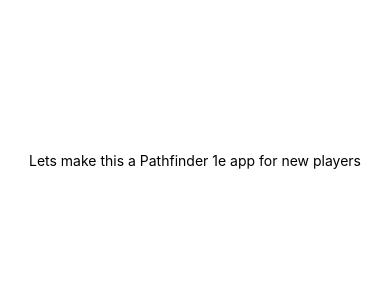
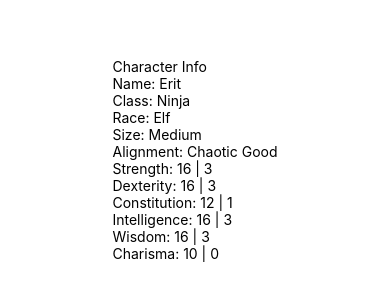
Before and after one commit to Drkeck/Character-app-p1e, a React Native app: screen / in a window 390 px wide. Shown: the part 262-562 px from the top of the page. Built offline with nearby package versions, Linux system fonts and the light colour scheme.

Commit message:
added some more to the character sheet renderer and started testing a working json file as an example

```diff
--- a/App.js
+++ b/App.js
@@ -1,11 +1,12 @@
 import { StatusBar } from 'expo-status-bar';
 import React from 'react';
+import CharacterSheet from './src/character-sheet';
 import { StyleSheet, Text, View } from 'react-native';
 
 export default function App() {
   return (
     <View style={styles.container}>
-      <Text>Lets make this a Pathfinder 1e app for new players</Text>
+      <CharacterSheet />
       <StatusBar style="auto"/>
     </View>
   );
--- a/src/character-sheet/character-sheet-example.json
+++ b/src/character-sheet/character-sheet-example.json
@@ -1,21 +1,21 @@
 {
-    "pathfinnder 1st edition example": {
-        "name": "",
-        "race": "",
-        "size": "",
-        "alignment": "",
-        "class": "",
+    "pathfinder": {
+        "name": "Erit",
+        "race": "Elf",
+        "size": "Medium",
+        "alignment": "Chaotic Good",
+        "class": "Ninja",
         "attributes": {
-            "strength": "",
-            "dextarity": "",
-            "constitution": "",
-            "inteligence": "",
-            "wisdom": "",
-            "charisma": ""
+            "strength": 16,
+            "dextarity": 16,
+            "constitution": 12,
+            "inteligence": 16,
+            "wisdom": 16,
+            "charisma": 10
         },
         "health": {
-            "hit die": "",
-            "total": "",
+            "hit die": "d8",
+            "total": "29",
             "current": "",
             "temp": ""
         },
@@ -72,7 +72,7 @@
 
     },
 
-    "Dungeons and dragons 5th edition example": {
+    "DnD": {
 
     }
 }
--- a/src/character-sheet/index.js
+++ b/src/character-sheet/index.js
@@ -1,9 +1,33 @@
 import React from "react"
+import Character from "./character-sheet-example.json";
+import { Text, View, ScrollView } from "react-native"
 
 function CharacterSheet() {
+    const {
+        pathfinder,
+        DnD
+    } = Character
+
     return(
-        <>
-        </>
+        <View>
+        <Text>Character Info</Text>
+            <ScrollView>
+                    <Text>Name: {pathfinder.name}</Text>
+                    <Text>Class: {pathfinder.class}</Text>
+                    <Text>Race: {pathfinder.race}</Text>
+                    <Text>Size: {pathfinder.size}</Text>
+                    <Text>Alignment: {pathfinder.alignment}</Text>
+                    <View>
+                        <Text>Strength: {pathfinder.attributes.strength} | {(pathfinder.attributes.strength -10)/2}</Text>
+                        <Text>Dexterity: {pathfinder.attributes.dextarity} | {(pathfinder.attributes.dextarity -10)/2}</Text>
+                        <Text>Constitution: {pathfinder.attributes.constitution} | {(pathfinder.attributes.constitution -10)/2}</Text>
+                        <Text>Intelligence: {pathfinder.attributes.inteligence} | {(pathfinder.attributes.inteligence -10)/2}</Text>
+                        <Text>Wisdom: {pathfinder.attributes.wisdom} | {(pathfinder.attributes.wisdom -10)/2}</Text>
+                        <Text>Charisma: {pathfinder.attributes.charisma} | {(pathfinder.attributes.charisma -10)/2}</Text>
+                    </View>
+
+            </ScrollView>
+        </View>
     )
 }
 
```
